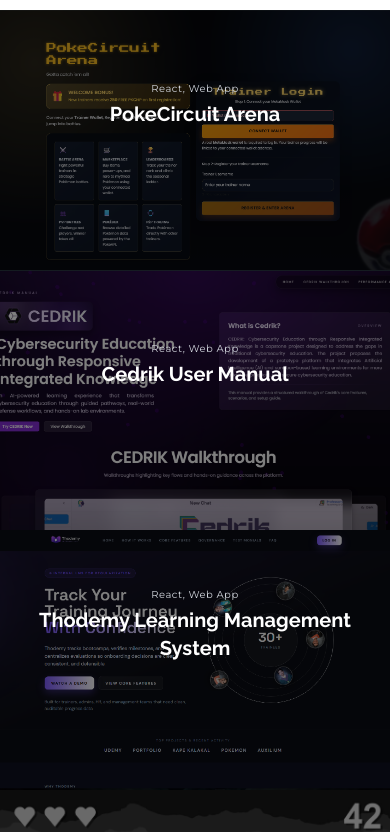
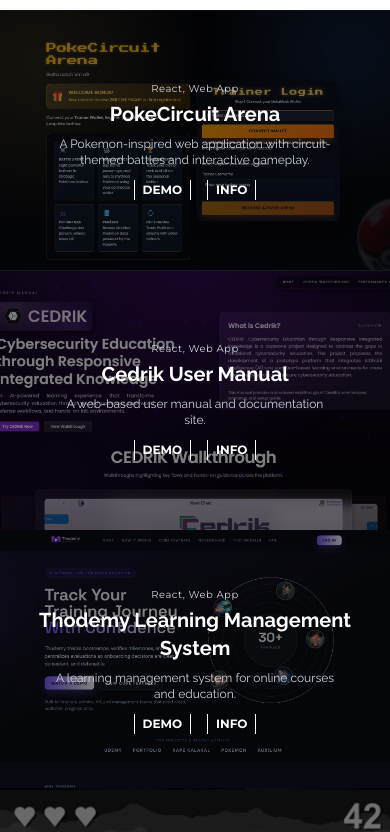
Before and after one commit to Tokyo0315/AndrewPortfolio, a React (Vite) app: page / in a window 390 px wide. Shown: the part 3820-4652 px from the top of the page. Built offline with nearby package versions, Linux system fonts and the light colour scheme.

Commit message:
Update hover effect

```diff
--- a/src/components/Projects.jsx
+++ b/src/components/Projects.jsx
@@ -187,10 +187,10 @@ export default function Projects() {
                 <h3 className="font-raleway font-bold text-xl sm:text-2xl lg:text-3xl text-white mb-2 sm:mb-3">
                   {project.title}
                 </h3>
-                <p className="text-gray-300 text-xs sm:text-sm max-w-[280px] mb-3 sm:mb-4 opacity-0 group-hover:opacity-100 transition-opacity duration-300">
+                <p className="text-gray-300 text-xs sm:text-sm max-w-[280px] mb-3 sm:mb-4 lg:opacity-0 lg:group-hover:opacity-100 transition-opacity duration-300">
                   {project.subtitle}
                 </p>
-                <div className="flex gap-4 opacity-0 group-hover:opacity-100 transition-opacity duration-300">
+                <div className="flex gap-4 lg:opacity-0 lg:group-hover:opacity-100 transition-opacity duration-300">
                   <a
                     href={project.link}
                     target="_blank"
```
